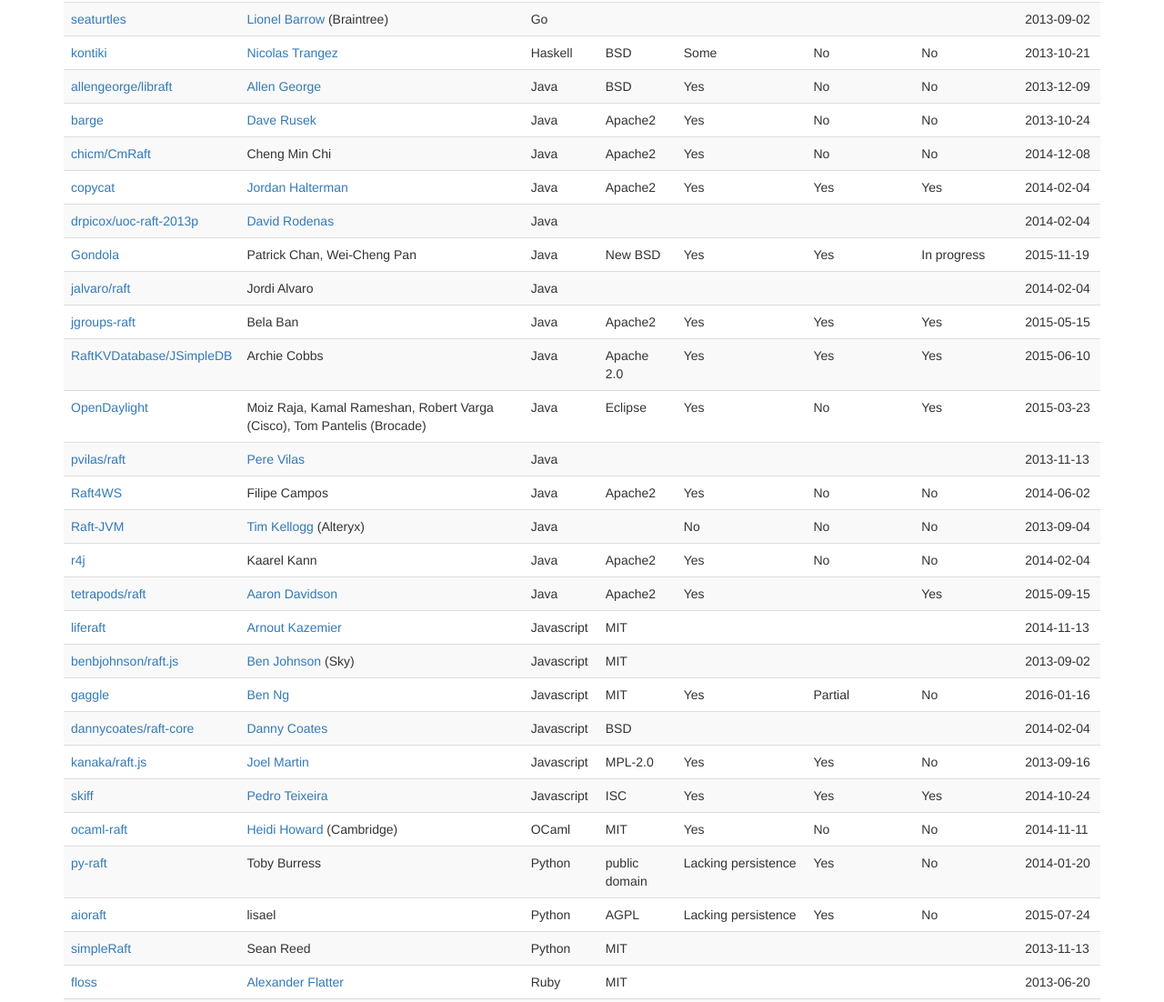
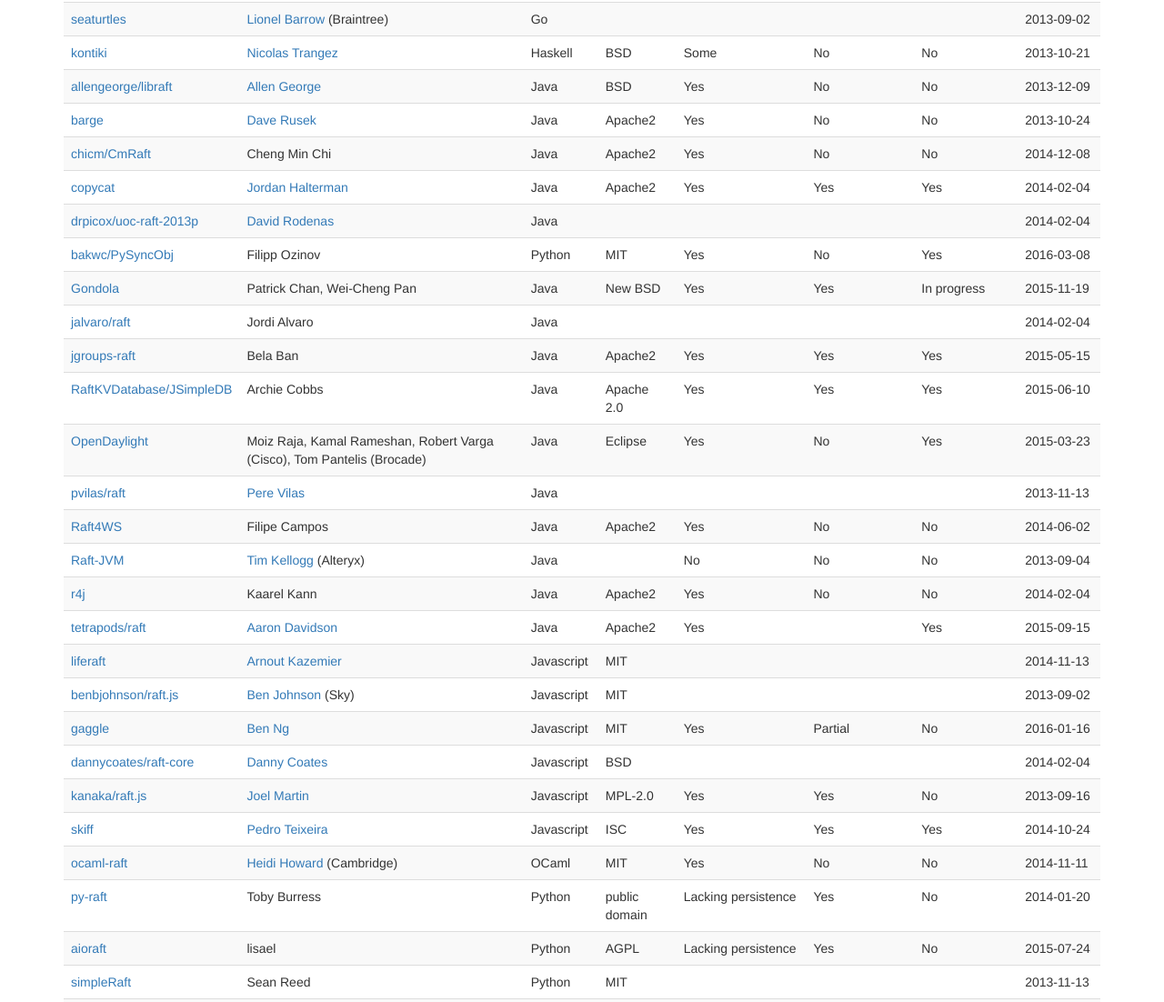
Before and after one commit to raft/raft.github.io, a plain HTML site: page index.html in a window 1280 px wide. Shown: the part 5152-6254 px from the top of the page at 91% size. Drawn offline with nearby package versions, Linux system fonts and the light colour scheme.

Commit message:
Added PySyncObj implementation

```diff
--- a/index.html
+++ b/index.html
@@ -1012,6 +1012,16 @@ page will reorder these based on github stars and last repo update.
   <td>2014-02-04</td>
 </tr>
 <tr>
+  <td><a href="https://github.com/bakwc/PySyncObj">bakwc/PySyncObj</a></td>
+  <td>Filipp Ozinov</td>
+  <td>Python</td>
+  <td>MIT</td>
+  <td>Yes</td>
+  <td>No</td>
+  <td>Yes</td>
+  <td>2016-03-08</td>
+</tr>
+<tr>
   <td><a href="https://github.com/yahoo/gondola">Gondola</a></td>
   <td>Patrick Chan, Wei-Cheng Pan</td>
   <td>Java</td>
```
